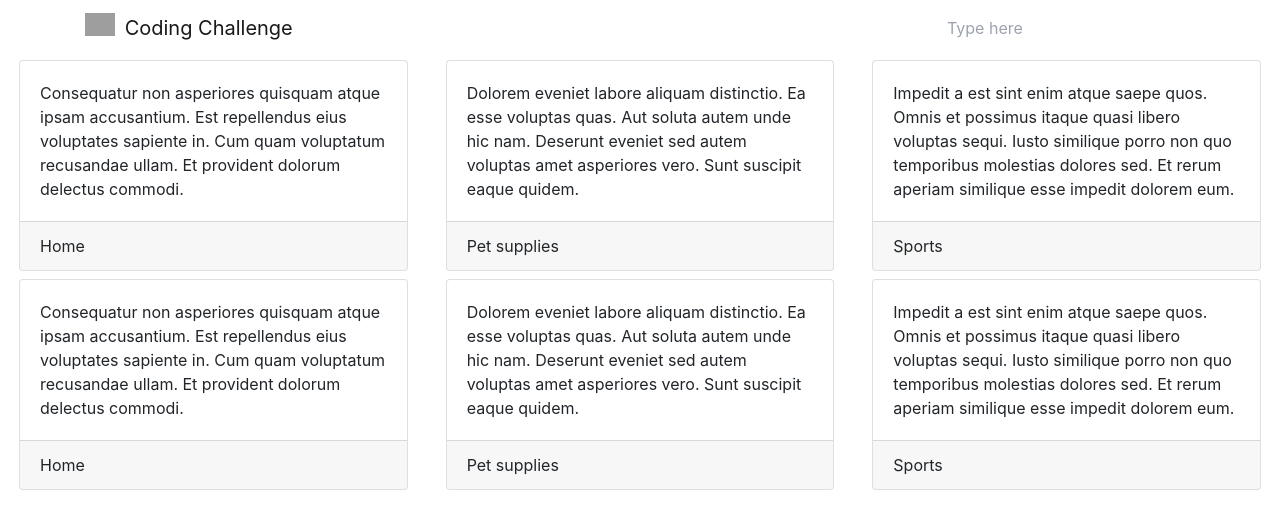
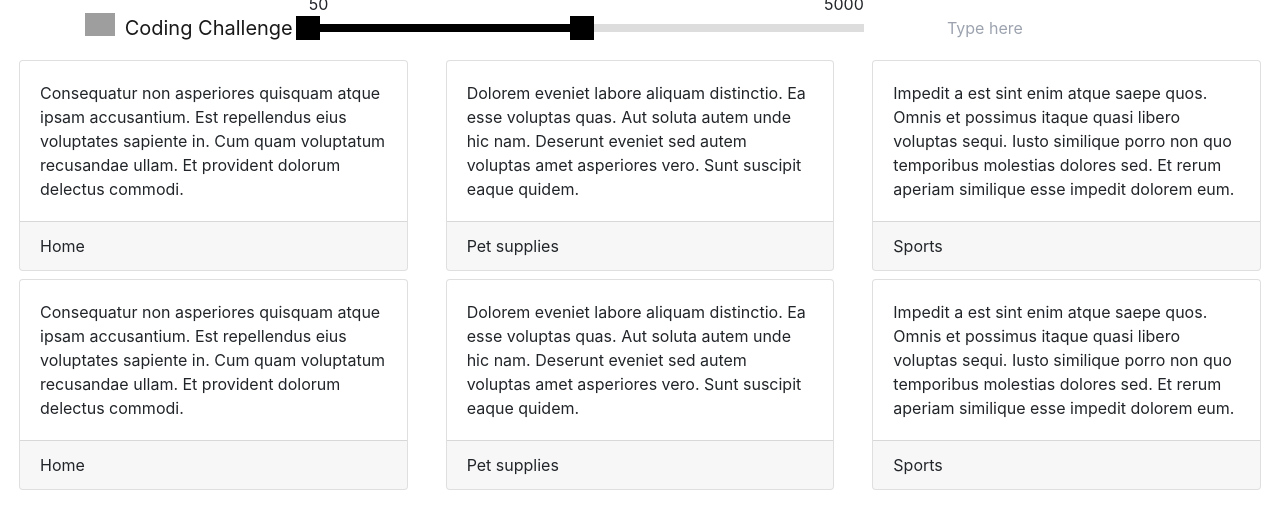
Before and after one commit to no-on3/coding-challenge-front, a Nuxt app: page / in a window 1280 px wide. Shown: the top 528 px of the page. Built offline with nearby package versions, Linux system fonts and the light colour scheme; grey boxes are pictures that could not be loaded.

Commit message:
chore(fix): wip add price slider

```diff
--- a/components/Navbar.vue
+++ b/components/Navbar.vue
@@ -14,6 +14,10 @@
       </b-navbar-brand>
 
       <b-navbar-toggle target="nav-collapse"></b-navbar-toggle>
+
+    <price-range-slider
+    :track-height="0.2"
+    />
       <b-collapse id="nav-collapse" is-nav>
         <b-navbar-nav class="ml-auto">
           <form class="searchForm" @submit.prevent="submitSearch">
@@ -38,19 +42,26 @@
 
 <script lang="ts">
 import { Vue, Component } from 'vue-property-decorator'
+import PriceRangeSlider from './PriceRangeSlider.vue'
 
-@Component
+@Component({
+  components: {
+    PriceRangeSlider
+  },
+})
 export default class Navbar extends Vue {
+  searchQuery: string = ''
+  min = 0
+  max = 250
+  enableCross = false
+  value = ''
+  removeSearchQuery() {
+    this.searchQuery = ''
+  }
 
-    searchQuery : string = ''
-
-    removeSearchQuery() {
-      this.searchQuery = '';
-    }
-
-    submitSearch() {
-
-    }
+  submitSearch() {
+    this.$store.dispatch('search', this.searchQuery)
+  }
 
   mounted() {}
 }
--- /dev/null
+++ b/components/PriceRangeSlider.vue
@@ -0,0 +1,266 @@
+<template>
+  <div class="track-container">
+    <span class="range-value min">{{ minValue }} </span>
+    <span class="range-value max">{{ maxValue }}</span>
+    <div ref="_vpcTrack" class="track"></div>
+    <div ref="trackHighlight" class="track-highlight"></div>
+    <button ref="track1" class="track-btn track1"></button>
+    <button ref="track2" class="track-btn track2"></button>
+  </div>
+</template>
+
+<script>
+export default {
+  name: 'PriceRangeSlider',
+
+  props: {
+    trackHeight: {
+      type: Number,
+      default: 1,
+    },
+    min: {
+      type: Number,
+      default: 0,
+    },
+    max: {
+      type: Number,
+      default: 10000,
+    },
+  },
+
+  data() {
+    return {
+    //   min: 0,
+    //   max: 210,
+      minValue: 50,
+      maxValue: 5000,
+      step: 5,
+      totalSteps: 0,
+      percentPerStep: 1,
+      trackWidth: null,
+      isDragging: false,
+      pos: {
+        curTrack: null,
+      },
+    }
+  },
+
+  mounted() {
+    // calc per step value
+    this.totalSteps = (this.max - this.min) / this.step
+
+    // percent the track button to be moved on each step
+    this.percentPerStep = 100 / this.totalSteps
+    // console.log('percentPerStep', this.percentPerStep)
+
+    // set track1 initilal
+    document.querySelector('.track1').style.left =
+      this.valueToPercent(this.minValue) + '%'
+    // track2 initial position
+    document.querySelector('.track2').style.left =
+      this.valueToPercent(this.maxValue) + '%'
+    // set initila track highlight
+    this.setTrackHightlight()
+
+    const self = this
+
+    ;['mouseup', 'mousemove'].forEach((type) => {
+      document.body.addEventListener(type, (ev) => {
+        // ev.preventDefault();
+        if (self.isDragging && self.pos.curTrack) {
+          self[type](ev, self.pos.curTrack)
+        }
+      })
+    })
+
+    ;[
+      'mousedown',
+      'mouseup',
+      'mousemove',
+      'touchstart',
+      'touchmove',
+      'touchend',
+    ].forEach((type) => {
+      document.querySelector('.track1').addEventListener(type, (ev) => {
+        ev.stopPropagation()
+        self[type](ev, 'track1')
+      })
+
+      document.querySelector('.track2').addEventListener(type, (ev) => {
+        ev.stopPropagation()
+        self[type](ev, 'track2')
+      })
+    })
+
+    // on track clik
+    // determine direction based on click proximity
+    // determine percent to move based on track.clientX - click.clientX
+    document.querySelector('.track').addEventListener('click', function (ev) {
+      ev.stopPropagation()
+      self.setClickMove(ev)
+    })
+
+    document
+      .querySelector('.track-highlight')
+      .addEventListener('click', function (ev) {
+        ev.stopPropagation()
+        self.setClickMove(ev)
+      })
+  },
+
+  methods: {
+    moveTrack(track, ev) {
+      const percentInPx = this.getPercentInPx()
+
+      const trackX = Math.round(
+        this.$refs._vpcTrack.getBoundingClientRect().left
+      )
+      const clientX = ev.clientX
+      const moveDiff = clientX - trackX
+
+      const moveInPct = moveDiff / percentInPx
+      // console.log(moveInPct)
+
+      if (moveInPct < 1 || moveInPct > 100) return
+      const value =
+        Math.round(moveInPct / this.percentPerStep) * this.step + this.min
+      if (track === 'track1') {
+        if (value >= this.maxValue - this.step) return
+        this.minValue = value
+      }
+
+      if (track === 'track2') {
+        if (value <= this.minValue + this.step) return
+        this.maxValue = value
+      }
+
+      this.$refs[track].style.left = moveInPct + '%'
+      this.setTrackHightlight()
+    },
+    mousedown(_ev, track) {
+      if (this.isDragging) return
+      this.isDragging = true
+      this.pos.curTrack = track
+    },
+
+    touchstart(ev, track) {
+      this.mousedown(ev, track)
+    },
+
+    mouseup(_ev, _track) {
+      if (!this.isDragging) return
+      this.isDragging = false
+    },
+
+    touchend(ev, track) {
+      this.mouseup(ev, track)
+    },
+
+    mousemove(ev, track) {
+      if (!this.isDragging) return
+      this.moveTrack(track, ev)
+    },
+
+    touchmove(ev, track) {
+      this.mousemove(ev.changedTouches[0], track)
+    },
+
+    valueToPercent(value) {
+      return ((value - this.min) / this.step) * this.percentPerStep
+    },
+
+    setTrackHightlight() {
+      this.$refs.trackHighlight.style.left =
+        this.valueToPercent(this.minValue) + '%'
+      this.$refs.trackHighlight.style.width =
+        this.valueToPercent(this.maxValue) -
+        this.valueToPercent(this.minValue) +
+        '%'
+    },
+
+    getPercentInPx() {
+      const trackWidth = this.$refs._vpcTrack.offsetWidth
+      const oneStepInPx = trackWidth / this.totalSteps
+      // 1 percent in px
+      const percentInPx = oneStepInPx / this.percentPerStep
+
+      return percentInPx
+    },
+
+    setClickMove(ev) {
+      const track1Left = this.$refs.track1.getBoundingClientRect().left
+      const track2Left = this.$refs.track2.getBoundingClientRect().left
+      // console.log('track1Left', track1Left)
+      if (ev.clientX < track1Left) {
+        this.moveTrack('track1', ev)
+      } else if (ev.clientX - track1Left < track2Left - ev.clientX) {
+        this.moveTrack('track1', ev)
+      } else {
+        this.moveTrack('track2', ev)
+      }
+    },
+  },
+}
+</script>
+
+<style>
+.range-value {
+  position: absolute;
+  top: -2rem;
+}
+.range-value.min {
+  left: 0;
+}
+
+.range-value.max {
+  right: 0;
+}
+.track-container {
+  width: 50%;
+  position: relative;
+  cursor: pointer;
+  height: 0.5rem;
+}
+
+.track,
+.track-highlight {
+  display: block;
+  position: absolute;
+  width: 100%;
+  height: 0.5rem;
+}
+
+.track {
+  background-color: #ddd;
+}
+
+.track-highlight {
+  background-color: black;
+  z-index: 2;
+}
+
+.track-btn {
+  -webkit-appearance: none;
+  -moz-appearance: none;
+  appearance: none;
+  outline: none;
+  cursor: pointer;
+  display: block;
+  position: absolute;
+  z-index: 2;
+  width: 1.5rem;
+  height: 1.5rem;
+  top: calc(-50% - 0.25rem);
+  margin-left: -1rem;
+  border: none;
+  background-color: black;
+  -ms-touch-action: pan-x;
+  touch-action: pan-x;
+  transition: box-shadow 0.3s ease-out, background-color 0.3s ease,
+    -webkit-transform 0.3s ease-out;
+  transition: transform 0.3s ease-out, box-shadow 0.3s ease-out,
+    background-color 0.3s ease;
+  transition: transform 0.3s ease-out, box-shadow 0.3s ease-out,
+    background-color 0.3s ease, -webkit-transform 0.3s ease-out;
+}
+</style>
--- a/nuxt.config.js
+++ b/nuxt.config.js
@@ -19,7 +19,7 @@ export default {
 
   // Plugins to run before rendering page: https://go.nuxtjs.dev/config-plugins
   plugins: [
-    '@/plugins/axios'
+    '@/plugins/axios',
   ],
 
   // Auto import components: https://go.nuxtjs.dev/config-components
--- a/package.json
+++ b/package.json
@@ -20,6 +20,7 @@
   "dependencies": {
     "@nuxtjs/axios": "^5.13.6",
     "@nuxtjs/pwa": "^3.3.5",
+    "@vue/composition-api": "^1.1.5",
     "bootstrap": "^4.6.0",
     "bootstrap-vue": "^2.21.2",
     "core-js": "^3.15.1",
--- a/store/index.ts
+++ b/store/index.ts
@@ -4,18 +4,27 @@ import ProductDTO from '~/models/Product'
 
 export const state = () => ({
   productsList: [] as ProductDTO[],
+  searchQuery : '' as string
 })
 
 export type RootState = ReturnType<typeof state>
 
 export const getters: GetterTree<RootState, RootState> = {
     productsList: state => state.productsList,
+    searchQuery : state => state.searchQuery,
 }
 export const mutations: MutationTree<RootState> = {
     FETCH_PRODUCTS: (state, products : ProductDTO[]) => (state.productsList = products),
   }
 export const actions: ActionTree<RootState, RootState> = {
 
+    search ({commit,rootState},payload) {
+
+        console.log({payload})
+        console.log({rootState})
+
+
+    },
 
    fetchProducts({ commit }) {
     const products = [{
```
